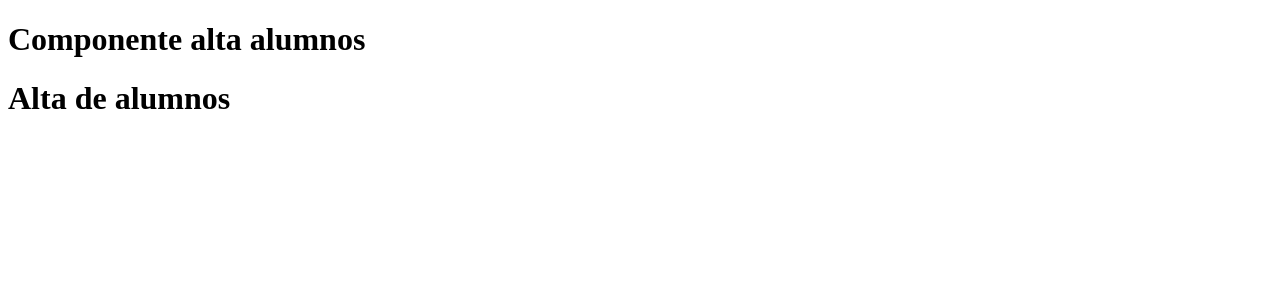
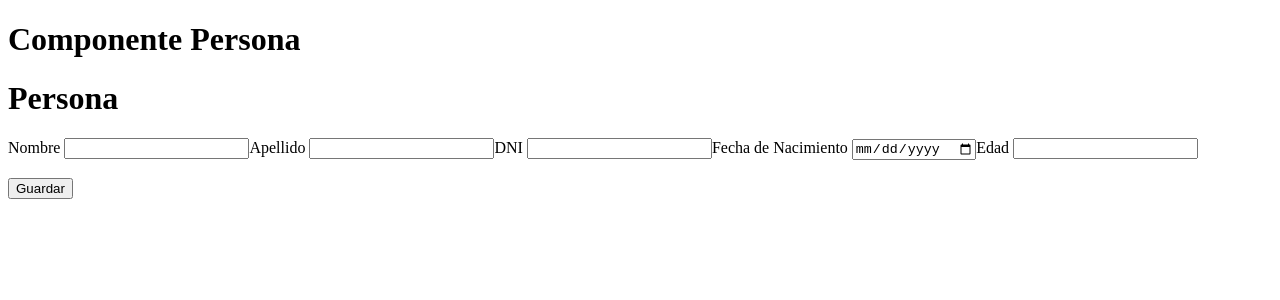
Before and after one commit to luisparadawagner-gmail-com/tp-Canio, an Angular app: page / in a window 1280 px wide. Shown: the top 300 px of the page. Built offline with nearby package versions, Linux system fonts and the light colour scheme.

Commit message:
creacion de formularios

```diff
--- a/src/app/app.component.html
+++ b/src/app/app.component.html
@@ -1,4 +1,6 @@
-<h1>Componente alta alumnos</h1>
+<h1>Componente Persona</h1>
 
-<app-alta-alumnos></app-alta-alumnos>
+<!-- <app-alta-alumnos></app-alta-alumnos> -->
+
+<app-reactive-persona></app-reactive-persona>
 <router-outlet></router-outlet>
--- /dev/null
+++ b/src/app/reactivos/persona.component.html
@@ -0,0 +1,24 @@
+<h1>Persona</h1>
+
+<form [formGroup] = "personaForm" (ngSubmit) = "guardarPersona()">
+    <label>Nombre
+        <input type="text" formControlName="nombre">
+    </label>
+    <label>Apellido
+        <input type="text" formControlName="apellido">
+    </label>
+    <label>DNI
+        <input type="number" fromControlName="dni">
+    </label>
+    <label>Fecha de Nacimiento
+        <input type="date" fromControlName="fechaNacimiento">
+    </label>
+    <label>Edad
+        <input type="number" formControlName="edad">
+    </label>
+
+    <br> <br>
+
+    <button type="submit">Guardar</button>
+
+</form>
--- /dev/null
+++ b/src/app/reactivos/persona.component.ts
@@ -0,0 +1,24 @@
+import {Component} from '@angular/core';
+import {FormControl, FormGroup} from '@angular/forms';
+
+@Component({
+    selector: 'app-reactive-persona',
+    templateUrl: './persona.component.html'
+})
+
+export class PersonaComponent{
+
+    personaForm = new FormGroup({
+        nombre : new FormControl(''),
+        apellido : new FormControl(''),
+        dni : new FormControl(''),
+        fechaNacimiento : new FormControl(''),
+        edad : new FormControl('')
+    })
+
+    guardarPersona() {
+        debugger;
+        this.personaForm.value;
+        console.warn(this.personaForm.value)
+    }
+}
```
Also changed, not shown: src/app/app.module.ts (+6 -3 lines).
